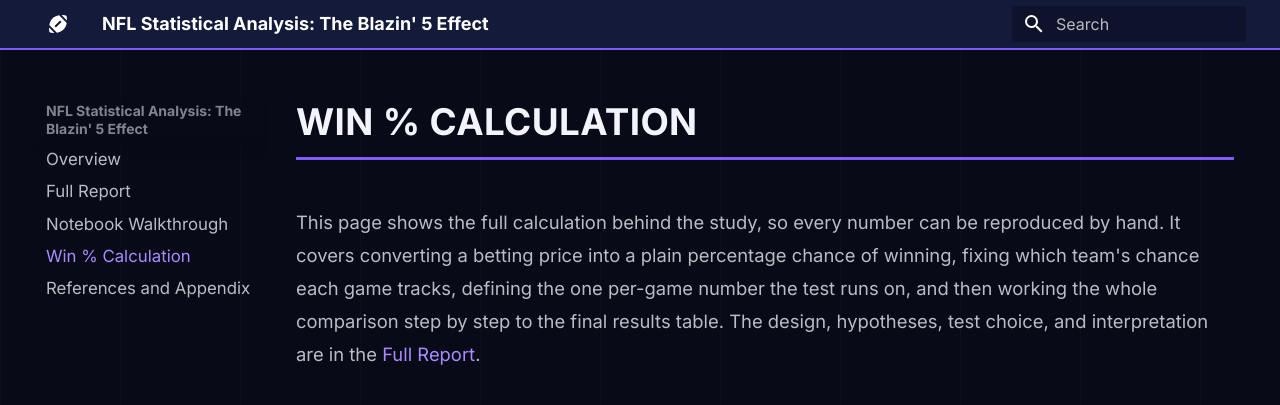
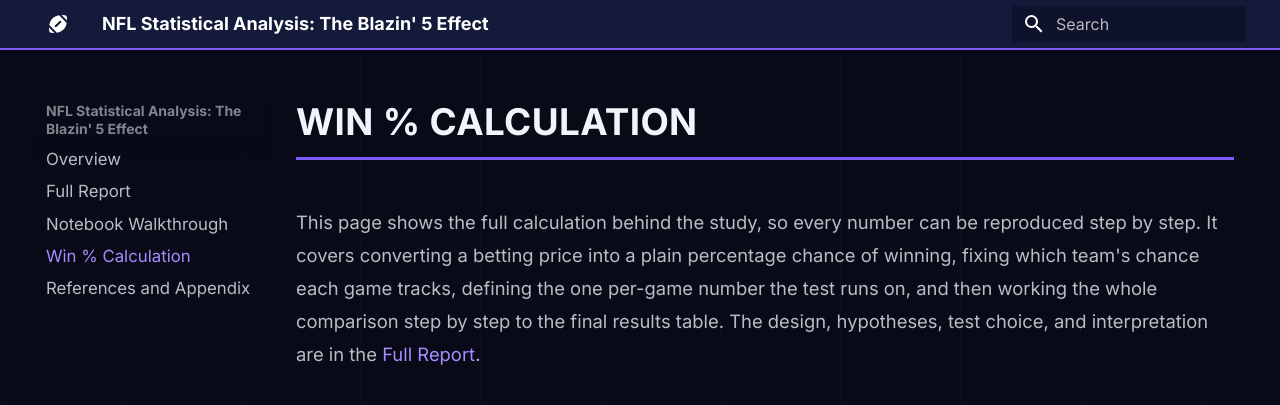
Before and after one commit to jconnors23/510-m2-nfl-statistical-analysis, an MkDocs documentation site: the page built from docs/calculation.md, in a window 1280 px wide and 900 px high. Shown: the top 405 px of the window. Built offline with MkDocs 1.6.1 and Material for MkDocs 9.7.7, drawn with Linux system fonts in a browser that asks for light colours.

Commit message:
adjust doc

```diff
--- a/docs/calculation.md
+++ b/docs/calculation.md
@@ -5,7 +5,7 @@ hide:
 
 # Win % Calculation
 
-This page shows the full calculation behind the study, so every number can be reproduced by hand. It covers converting a betting price into a plain percentage chance of winning, fixing which team's chance each game tracks, defining the one per-game number the test runs on, and then working the whole comparison step by step to the final results table. The design, hypotheses, test choice, and interpretation are in the [Full Report](./report.md).
+This page shows the full calculation behind the study, so every number can be reproduced step by step. It covers converting a betting price into a plain percentage chance of winning, fixing which team's chance each game tracks, defining the one per-game number the test runs on, and then working the whole comparison step by step to the final results table. The design, hypotheses, test choice, and interpretation are in the [Full Report](./report.md).
 
 ## What a Betting Price Is
 
```
